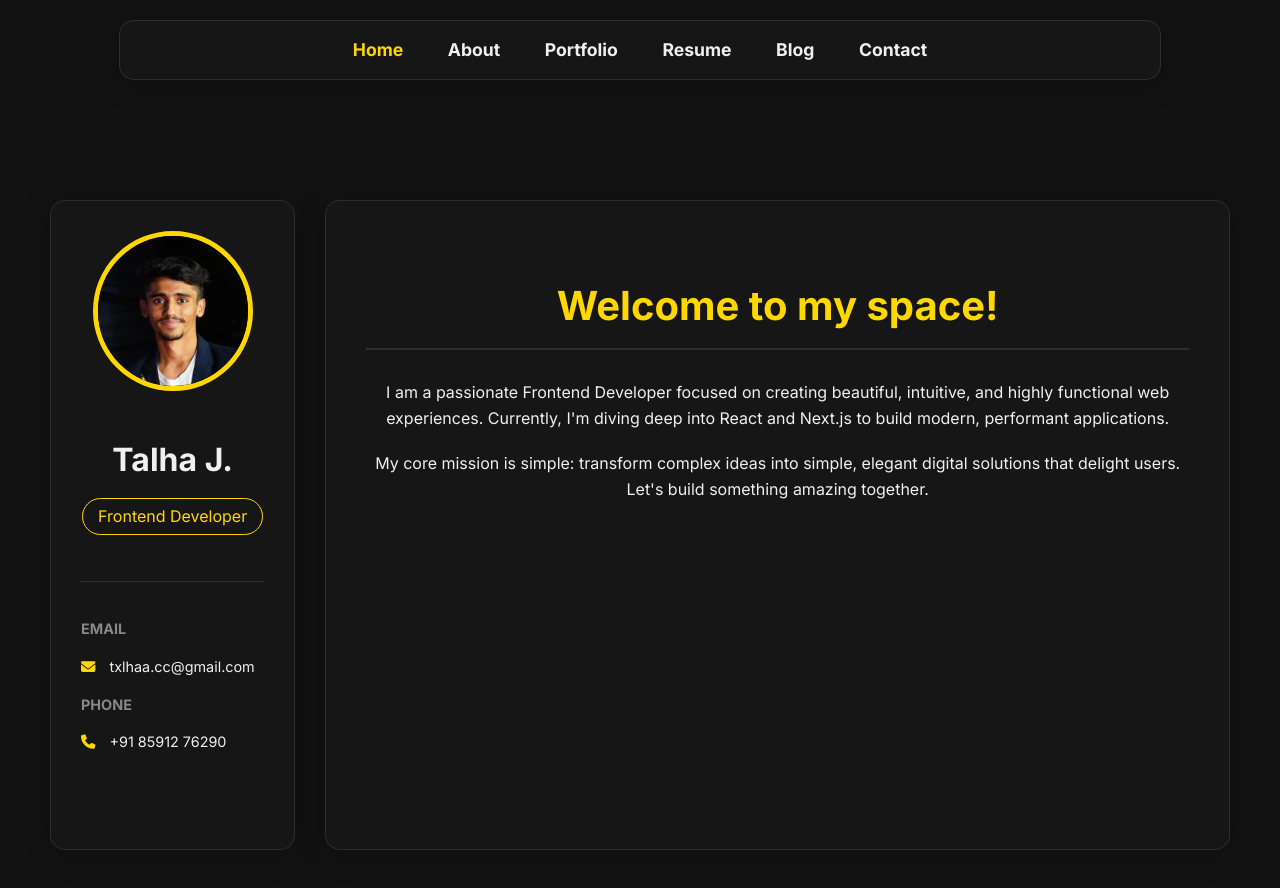
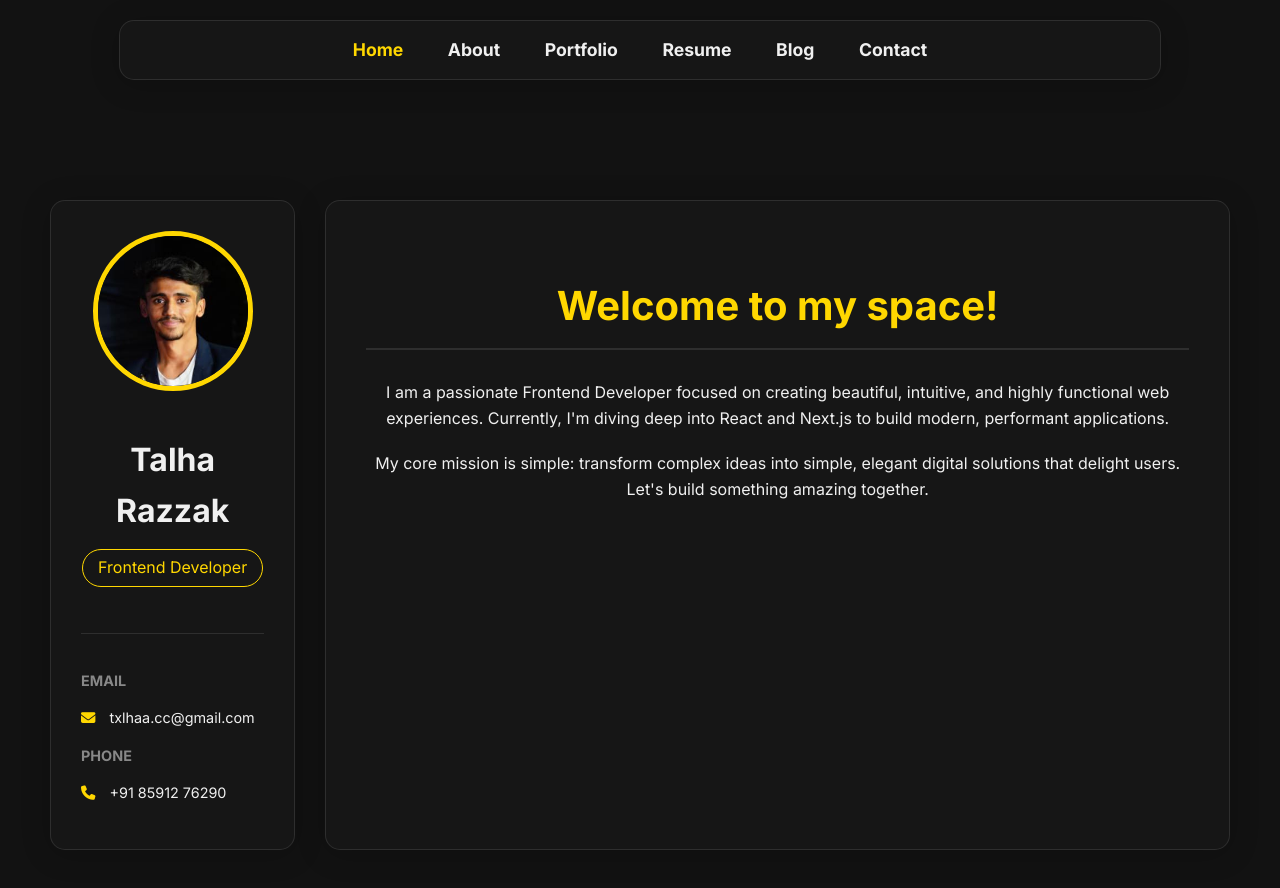
Before and after one commit to t41haa/Portfolio, a plain HTML site: page index.html in a window 1280 px wide. Drawn offline with Linux system fonts and the light colour scheme.

Commit message:
Update index.html

```diff
--- a/index.html
+++ b/index.html
@@ -36,7 +36,7 @@
                 <!-- Using placeholder for simplicity. Path check: "/images/Talha.jpg" -->
                 <img src="./images/Talha1.jpg" alt="Talha Profile" onerror="this.onerror=null; this.src='https://placehold.co/150x150/505050/ffffff?text=Talha'">
             </div>
-            <h2 class="profile-name">Talha J.</h2>
+            <h2 class="profile-name">Talha Razzak</h2>
             <p class="profile-title">Frontend Developer</p>
 
             <div class="contact-info">
```
